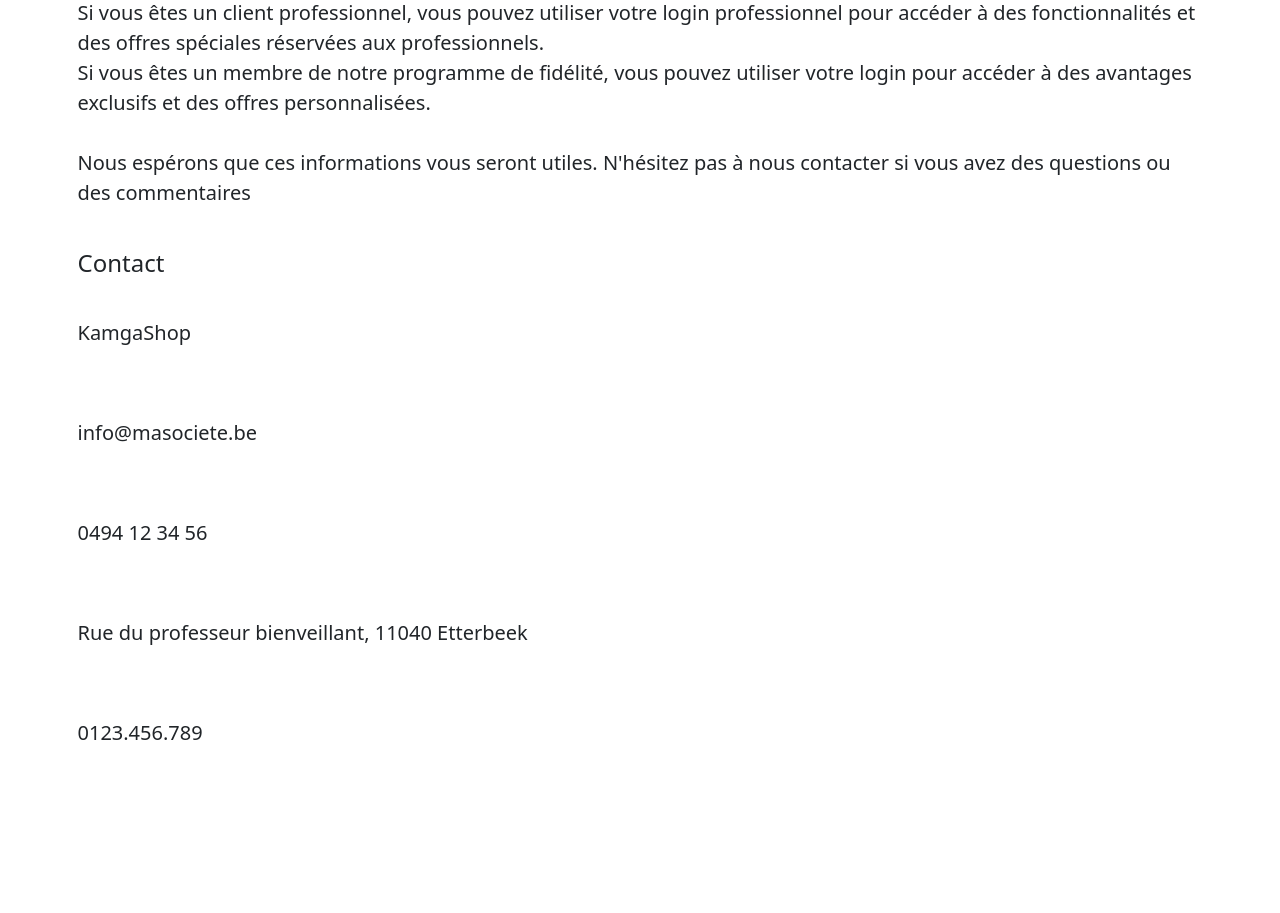
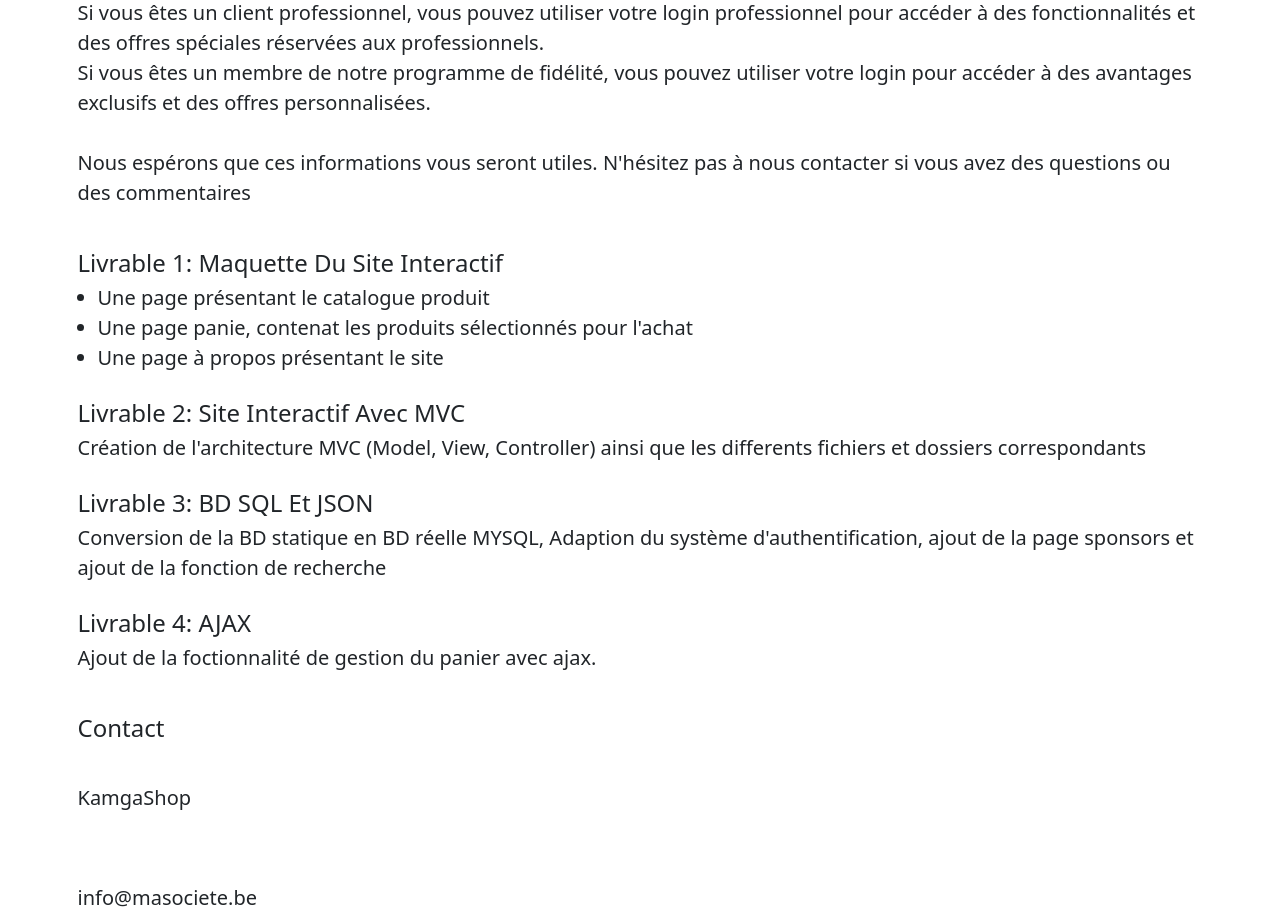
Before and after one commit to INGENIO-237/kamga-shop, a PHP site: page /view/about.php in a window 1280 px wide. Shown: the part 997-1910 px from the top of the page. Before the commit the page ends 1737 px from the top, so only its background shows below. Run offline with PHP 8.4, Linux system fonts and the light colour scheme.

Commit message:
progress documentation

```diff
--- a/view/html_helper.php
+++ b/view/html_helper.php
@@ -108,6 +108,7 @@ function render_about(){
         Des informations claires sur les politiques d'utilisation et de confidentialité.<br><br>
 
 
+
     Ce qui n'est pas implanté :<br>
 
 
@@ -140,6 +141,27 @@ function render_about(){
 
     Nous espérons que ces informations vous seront utiles. N'hésitez pas à nous contacter si vous avez des questions ou des commentaires
     </p>
+    <br>
+    <br>
+
+    <h2>Livrable 1: Maquette du site interactif</h2>
+    <ul>
+        <li>Une page présentant le catalogue produit</li>
+        <li>Une page panie, contenat les produits sélectionnés pour l'achat</li>
+        <li>Une page à propos présentant le site</li>
+    </ul>
+    <br>
+        <h2>Livrable 2: Site interactif avec MVC</h2>
+        <p>
+            Création de l'architecture MVC (Model, View, Controller) ainsi que les differents fichiers et dossiers correspondants
+        </p>
+        <br>
+    <h2>Livrable 3: BD SQL et JSON</h2>
+    <p>Conversion de la BD statique en BD réelle MYSQL, Adaption du système d'authentification, ajout de la page sponsors et ajout de la fonction de recherche</p>
+
+    <br>
+    <h2>Livrable 4: AJAX</h2>
+    <p>Ajout de la foctionnalité de gestion du panier avec ajax.</p>
 
 <br><br>
 <div>
```
